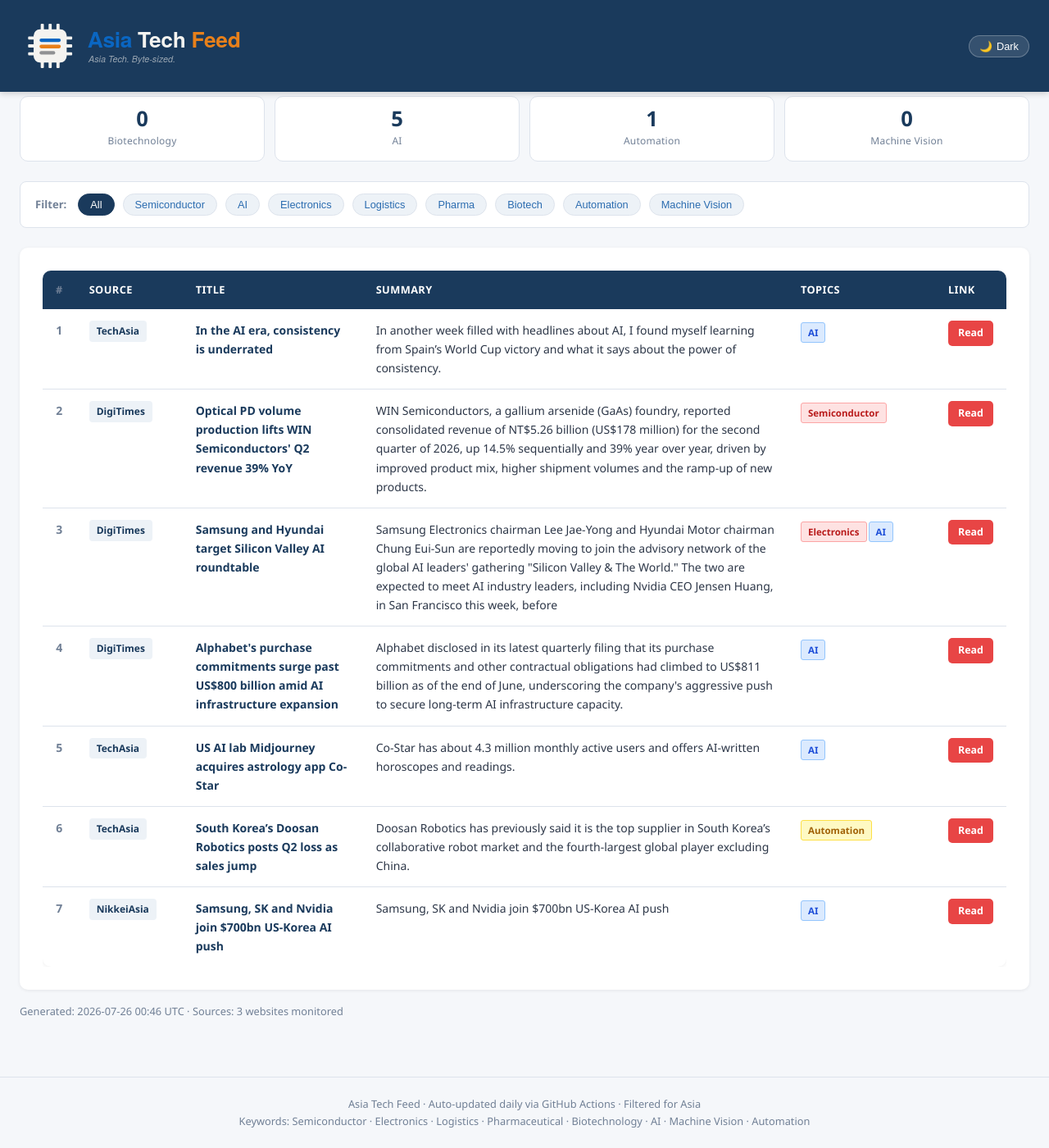
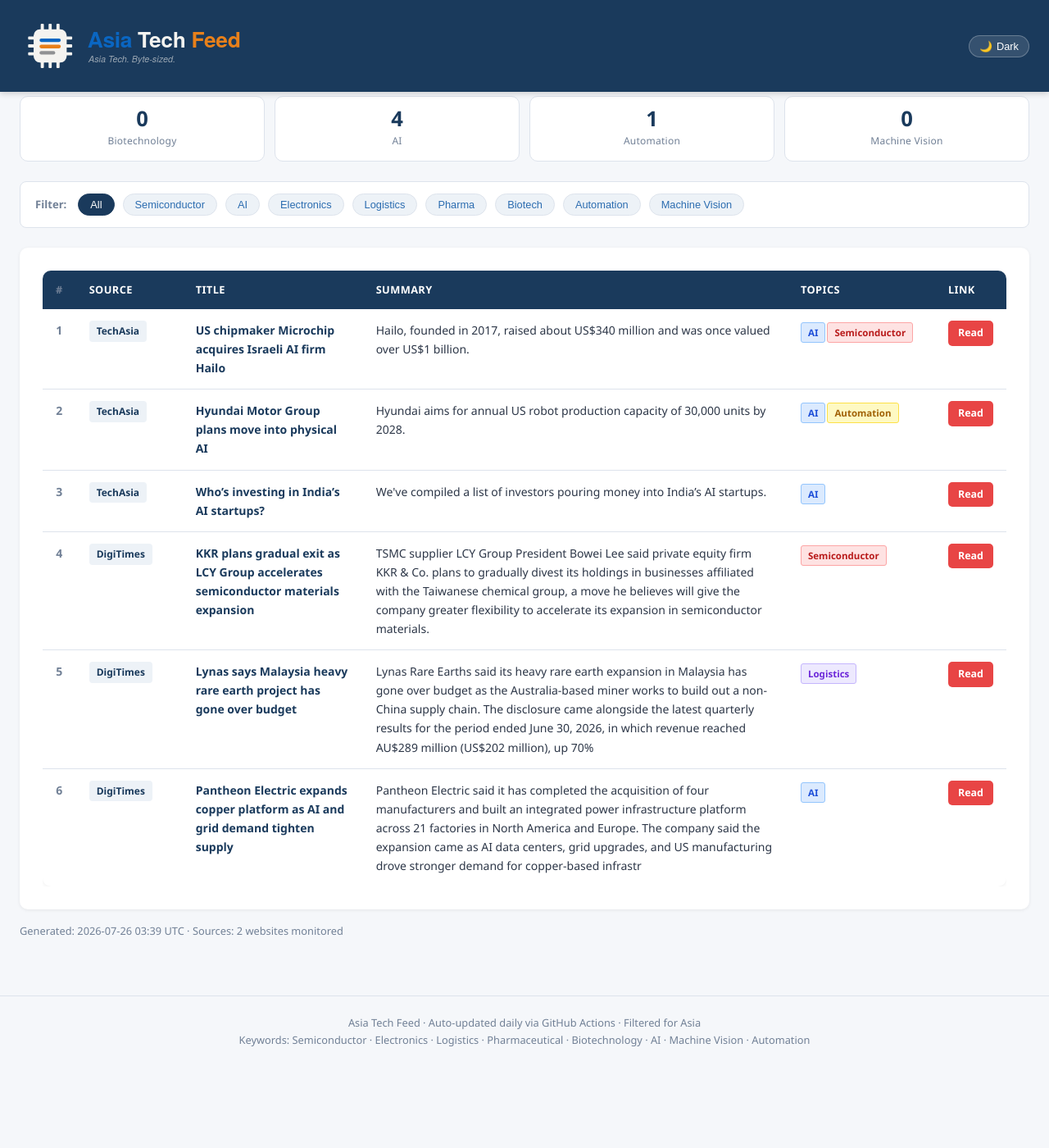
Before and after one commit to asiatechfeed/Asia-Tech-Feed, a Jekyll site: the page built from _posts/2026-07-26-asia-tech-news-digest.md, in a window 1280 px wide and 1400 px high, scrolled down 500 px. Shown: the whole window at 82% size. Built offline with Jekyll 4.4.1, drawn with Linux system fonts in a browser that asks for light colours; a script that is not in the unit is left out; after the commit the page ends 1801 px from its top, so only the background shows below that; some of the changed text lies outside the part shown.

Commit message:
📰 News digest 2026-07-26 (6 articles)

```diff
--- a/_posts/2026-07-26-asia-tech-news-digest.md
+++ b/_posts/2026-07-26-asia-tech-news-digest.md
@@ -1,15 +1,15 @@
 ---
 layout: post
 title: "Asia Tech News Digest - July 26, 2026"
-date: 2026-07-26 08:46:51 +0800
-articles_count: 7
-sources_count: 3
-sources: ["DigiTimes", "NikkeiAsia", "TechAsia"]
+date: 2026-07-26 11:39:42 +0800
+articles_count: 6
+sources_count: 2
+sources: ["DigiTimes", "TechAsia"]
 csv_file: /assets/data/news-2026-07-26.tsv
-featured_title: "In the AI era, consistency is underrated"
-featured_url: "https://www.techinasia.com/ai-era-consistency-underrated"
+featured_title: "US chipmaker Microchip acquires Israeli AI firm Hailo"
+featured_url: "https://www.techinasia.com/nvidia-ceo-thinks-us-ai-export-limits-are-backfiring"
 featured_source: "TechAsia"
-featured_summary: "In another week filled with headlines about AI, I found myself learning from Spain\u2019s World Cup victory and what it says about the power of consistency."
+featured_summary: "Hailo, founded in 2017, raised about US$340 million and was once valued over US$1 billion."
 featured_image: ""
 ---
 
@@ -28,58 +28,50 @@ featured_image: ""
 <tr>
   <td class="col-num">1</td>
   <td class="col-source"><span class="source-badge">TechAsia</span></td>
-  <td class="col-title"><span class="article-title">In the AI era, consistency is underrated</span></td>
-  <td class="col-summary">In another week filled with headlines about AI, I found myself learning from Spain’s World Cup victory and what it says about the power of consistency.</td>
-  <td class="col-tags"><span class="tag ai">AI</span></td>
-  <td class="col-link"><a class="btn-link" href="https://www.techinasia.com/ai-era-consistency-underrated" target="_blank" rel="noopener">Read</a></td>
+  <td class="col-title"><span class="article-title">US chipmaker Microchip acquires Israeli AI firm Hailo</span></td>
+  <td class="col-summary">Hailo, founded in 2017, raised about US$340 million and was once valued over US$1 billion.</td>
+  <td class="col-tags"><span class="tag ai">AI</span><span class="tag semi">Semiconductor</span></td>
+  <td class="col-link"><a class="btn-link" href="https://www.techinasia.com/nvidia-ceo-thinks-us-ai-export-limits-are-backfiring" target="_blank" rel="noopener">Read</a></td>
 </tr>
 <tr>
   <td class="col-num">2</td>
-  <td class="col-source"><span class="source-badge">DigiTimes</span></td>
-  <td class="col-title"><span class="article-title">Optical PD volume production lifts WIN Semiconductors' Q2 revenue 39% YoY</span></td>
-  <td class="col-summary">WIN Semiconductors, a gallium arsenide (GaAs) foundry, reported consolidated revenue of NT$5.26 billion (US$178 million) for the second quarter of 2026, up 14.5% sequentially and 39% year over year, driven by improved product mix, higher shipment volumes and the ramp-up of new products.</td>
-  <td class="col-tags"><span class="tag semi">Semiconductor</span></td>
-  <td class="col-link"><a class="btn-link" href="https://www.digitimes.com/news/a20260724PD235/revenue-demand-gaas-2026-shipments.html" target="_blank" rel="noopener">Read</a></td>
+  <td class="col-source"><span class="source-badge">TechAsia</span></td>
+  <td class="col-title"><span class="article-title">Hyundai Motor Group plans move into physical AI</span></td>
+  <td class="col-summary">Hyundai aims for annual US robot production capacity of 30,000 units by 2028.</td>
+  <td class="col-tags"><span class="tag ai">AI</span><span class="tag auto">Automation</span></td>
+  <td class="col-link"><a class="btn-link" href="https://www.techinasia.com/hyundai-pushes-ai-automation-auto-plants" target="_blank" rel="noopener">Read</a></td>
 </tr>
 <tr>
   <td class="col-num">3</td>
-  <td class="col-source"><span class="source-badge">DigiTimes</span></td>
-  <td class="col-title"><span class="article-title">Samsung and Hyundai target Silicon Valley AI roundtable</span></td>
-  <td class="col-summary">Samsung Electronics chairman Lee Jae-Yong and Hyundai Motor chairman Chung Eui-Sun are reportedly moving to join the advisory network of the global AI leaders' gathering "Silicon Valley & The World." The two are expected to meet AI industry leaders, including Nvidia CEO Jensen Huang, in San Francisco this week, before </td>
-  <td class="col-tags"><span class="tag semi">Electronics</span><span class="tag ai">AI</span></td>
-  <td class="col-link"><a class="btn-link" href="https://www.digitimes.com/news/a20260724PD233/samsung-hyundai-ai-silicon-valley.html" target="_blank" rel="noopener">Read</a></td>
+  <td class="col-source"><span class="source-badge">TechAsia</span></td>
+  <td class="col-title"><span class="article-title">Who’s investing in India’s AI startups?</span></td>
+  <td class="col-summary">We've compiled a list of investors pouring money into India’s AI startups.</td>
+  <td class="col-tags"><span class="tag ai">AI</span></td>
+  <td class="col-link"><a class="btn-link" href="https://www.techinasia.com/whos-investing-indias-ai-startups" target="_blank" rel="noopener">Read</a></td>
 </tr>
 <tr>
   <td class="col-num">4</td>
   <td class="col-source"><span class="source-badge">DigiTimes</span></td>
-  <td class="col-title"><span class="article-title">Alphabet's purchase commitments surge past US$800 billion amid AI infrastructure expansion</span></td>
-  <td class="col-summary">Alphabet disclosed in its latest quarterly filing that its purchase commitments and other contractual obligations had climbed to US$811 billion as of the end of June, underscoring the company's aggressive push to secure long-term AI infrastructure capacity.</td>
-  <td class="col-tags"><span class="tag ai">AI</span></td>
-  <td class="col-link"><a class="btn-link" href="https://www.digitimes.com/news/a20260724PD232/alphabet-infrastructure-anthropic-inventory-2026.html" target="_blank" rel="noopener">Read</a></td>
+  <td class="col-title"><span class="article-title">KKR plans gradual exit as LCY Group accelerates semiconductor materials expansion</span></td>
+  <td class="col-summary">TSMC supplier LCY Group President Bowei Lee said private equity firm KKR & Co. plans to gradually divest its holdings in businesses affiliated with the Taiwanese chemical group, a move he believes will give the company greater flexibility to accelerate its expansion in semiconductor materials.</td>
+  <td class="col-tags"><span class="tag semi">Semiconductor</span></td>
+  <td class="col-link"><a class="btn-link" href="https://www.digitimes.com/news/a20260724PD231/lcy-expansion-materials-tsmc-taiwan.html" target="_blank" rel="noopener">Read</a></td>
 </tr>
 <tr>
   <td class="col-num">5</td>
-  <td class="col-source"><span class="source-badge">TechAsia</span></td>
-  <td class="col-title"><span class="article-title">US AI lab Midjourney acquires astrology app Co-Star</span></td>
-  <td class="col-summary">Co-Star has about 4.3 million monthly active users and offers AI-written horoscopes and readings.</td>
-  <td class="col-tags"><span class="tag ai">AI</span></td>
-  <td class="col-link"><a class="btn-link" href="https://www.techinasia.com/ai-video-surged-2025-2026-shakeout" target="_blank" rel="noopener">Read</a></td>
+  <td class="col-source"><span class="source-badge">DigiTimes</span></td>
+  <td class="col-title"><span class="article-title">Lynas says Malaysia heavy rare earth project has gone over budget</span></td>
+  <td class="col-summary">Lynas Rare Earths said its heavy rare earth expansion in Malaysia has gone over budget as the Australia-based miner works to build out a non-China supply chain. The disclosure came alongside the latest quarterly results for the period ended June 30, 2026, in which revenue reached AU$289 million (US$202 million), up 70%</td>
+  <td class="col-tags"><span class="tag logis">Logistics</span></td>
+  <td class="col-link"><a class="btn-link" href="https://www.digitimes.com/news/a20260724PD208/budget-2026-equipment-supply-chain-revenue.html" target="_blank" rel="noopener">Read</a></td>
 </tr>
 <tr>
   <td class="col-num">6</td>
-  <td class="col-source"><span class="source-badge">TechAsia</span></td>
-  <td class="col-title"><span class="article-title">South Korea’s Doosan Robotics posts Q2 loss as sales jump</span></td>
-  <td class="col-summary">Doosan Robotics has previously said it is the top supplier in South Korea’s collaborative robot market and the fourth-largest global player excluding China.</td>
-  <td class="col-tags"><span class="tag auto">Automation</span></td>
-  <td class="col-link"><a class="btn-link" href="https://www.techinasia.com/doosan-lg-cns-team-up-on-ai-data-centers-drones" target="_blank" rel="noopener">Read</a></td>
-</tr>
-<tr>
-  <td class="col-num">7</td>
-  <td class="col-source"><span class="source-badge">NikkeiAsia</span></td>
-  <td class="col-title"><span class="article-title">Samsung, SK and Nvidia join $700bn US-Korea AI push</span></td>
-  <td class="col-summary">Samsung, SK and Nvidia join $700bn US-Korea AI push</td>
+  <td class="col-source"><span class="source-badge">DigiTimes</span></td>
+  <td class="col-title"><span class="article-title">Pantheon Electric expands copper platform as AI and grid demand tighten supply</span></td>
+  <td class="col-summary">Pantheon Electric said it has completed the acquisition of four manufacturers and built an integrated power infrastructure platform across 21 factories in North America and Europe. The company said the expansion came as AI data centers, grid upgrades, and US manufacturing drove stronger demand for copper-based infrastr</td>
   <td class="col-tags"><span class="tag ai">AI</span></td>
-  <td class="col-link"><a class="btn-link" href="https://asia.nikkei.com/business/technology/artificial-intelligence/samsung-sk-and-nvidia-join-700bn-us-korea-ai-push" target="_blank" rel="noopener">Read</a></td>
+  <td class="col-link"><a class="btn-link" href="https://www.digitimes.com/news/a20260724PD204/copper-demand-data-infrastructure-acquisition.html" target="_blank" rel="noopener">Read</a></td>
 </tr>
 </tbody>
 </table>
```
Also changed, not shown: _data/seen_urls.json (+7 -1 lines), _digest_meta.json (+17 -18 lines), assets/data/news-2026-07-26.tsv (+6 -7 lines), assets/data/search-index.json.
